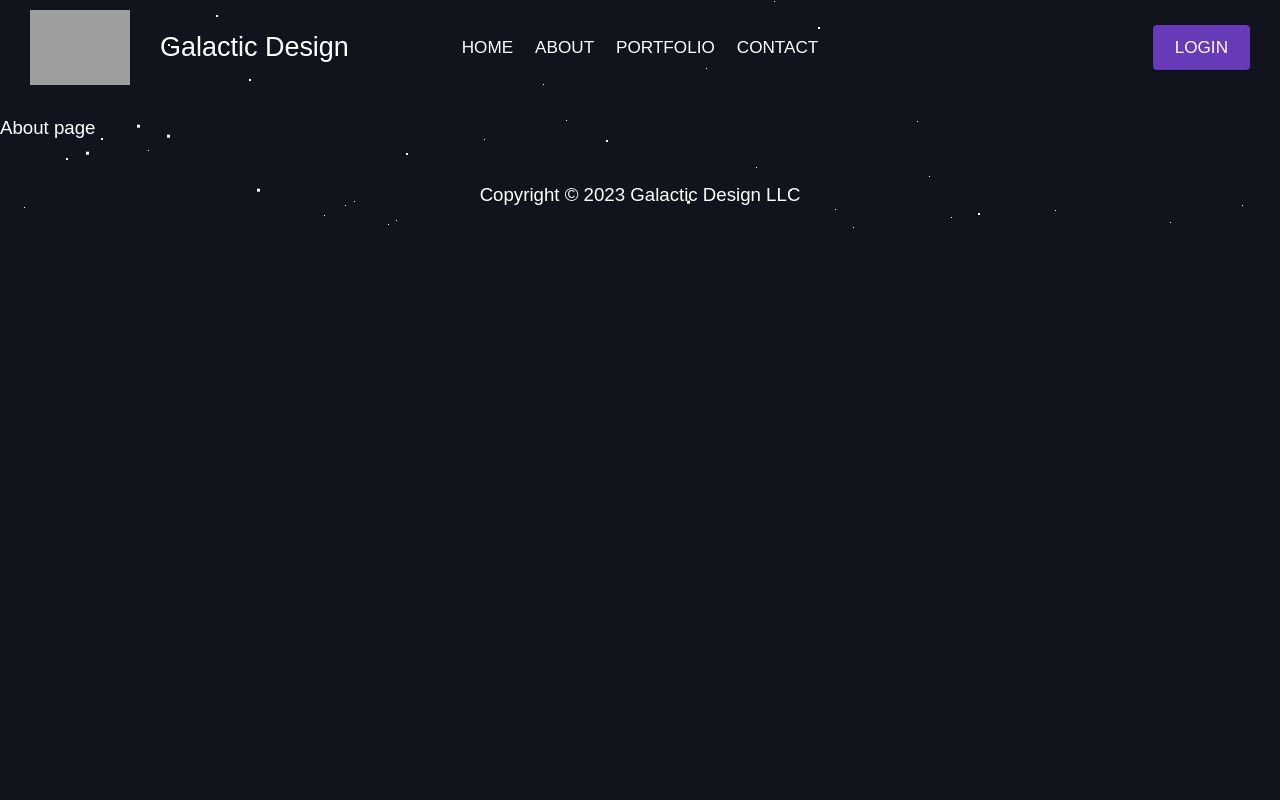
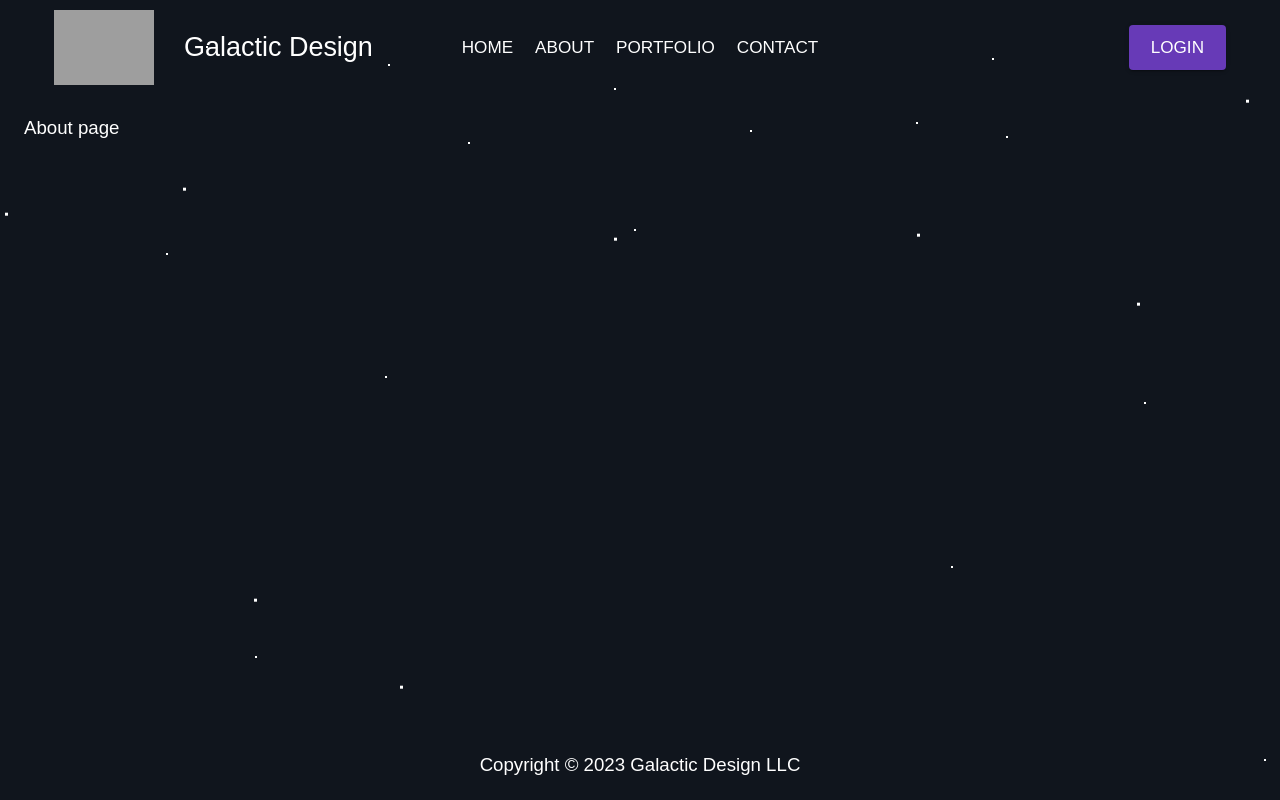
Before and after one commit to jvmersin/web-galacticdesign, a Next.js app: page /about in a window 1280 px wide. Built offline with nearby package versions, Linux system fonts and the light colour scheme; grey boxes are pictures that could not be loaded; a web font is replaced by a local one.

Commit message:
style updates

```diff
--- a/src/app/components/Navigation/MobileNavigation.tsx
+++ b/src/app/components/Navigation/MobileNavigation.tsx
@@ -1,5 +1,5 @@
 import React, { Dispatch, SetStateAction } from "react";
-import { Box, IconButton } from "@mui/material";
+import { Box, IconButton, Theme, useTheme } from "@mui/material";
 import { Menu } from "@mui/icons-material";
 import NavigationLogo from "@/app/components/Navigation/NavigationLogo";
 import "@/app/components/Navigation/navigation.scss";
@@ -10,6 +10,7 @@ type MobileNavigationProps = {
 export default function MobileNavigation({
   handleOpen,
 }: MobileNavigationProps) {
+  const theme: Theme = useTheme();
   return (
     <Box className="mobile-nav-grid">
       <Box
@@ -36,7 +37,12 @@ export default function MobileNavigation({
           display: "flex",
           justifyContent: "center",
           alignItems: "center",
-          pr: "80px",
+          [theme.breakpoints.up(330)]: {
+            pr: "80px",
+          },
+          [theme.breakpoints.up(290)]: {
+            pr: "60px",
+          },
         }}
       >
         <NavigationLogo />
--- a/src/app/components/Navigation/Navigation.tsx
+++ b/src/app/components/Navigation/Navigation.tsx
@@ -10,7 +10,7 @@ export default function Navigation() {
   const [drawerOpen, setDrawerOpen] = useState<boolean>(false);
 
   return (
-    <Box>
+    <Box component="header">
       {!isDesktop ? (
         <MobileNavigation handleOpen={setDrawerOpen} />
       ) : (
--- a/src/app/components/Navigation/navigation.scss
+++ b/src/app/components/Navigation/navigation.scss
@@ -7,5 +7,5 @@
 .mobile-nav-grid {
     display: grid;
     padding: 10px 0;
-    grid-template-columns: 80px auto;
+    grid-template-columns: 80px 1fr;
 }
--- a/src/app/index.scss
+++ b/src/app/index.scss
@@ -1,10 +1,10 @@
 // star background made by @screenshake
 
 @function multiple-box-shadow($n) {
-  $value: "#{random(2500)}px #{random(2500)}px #ffffff";
+  $value: "#{random(3440)}px #{random(3440)}px #fff";
 
   @for $i from 2 through $n {
-    $value: "#{$value}, #{random(2500)}px #{random(2500)}px #ffffff";
+    $value: "#{$value}, #{random(3440)}px #{random(3440)}px #fff";
   }
 
   @return unquote($value)
@@ -15,15 +15,26 @@ $shadows-medium: multiple-box-shadow(200);
 $shadows-big: multiple-box-shadow(100);
 
 html {
-  height: 100%;
-  background: #10151d;
+  position: relative;
+  scroll-padding: 2rem;
+  scroll-behavior: smooth;
+  -webkit-font-smoothing: antialiased;
+}
+
+body {
+  margin: 0;
+  padding: 0;
+  display: block;
 }
 
 main {
-  display: block;
-  width: min(1920px, 100%);
+  display: grid;
+  width: min(1920px, 100% - 3rem);
+  min-height: 100dvh;
+  min-height: 100vh;
   margin-inline: auto;
   position: relative;
+  grid-template-rows: auto 1fr auto;
 }
 
 img,
@@ -32,16 +43,16 @@ svg {
   max-width: 100%;
 }
 
-.star-container {
+.starfield {
   top: 0;
-  width: min(1920px, 100%);
+  width: 100%;
   height: 100%;
   position: absolute;
   background: transparent;
   overflow: hidden;
 }
 
-#stars {
+.stars-sm {
   width: 1px;
   height: 1px;
   background: transparent;
@@ -59,7 +70,7 @@ svg {
   }
 }
 
-#stars2 {
+#stars-md {
   width: 2px;
   height: 2px;
   background: transparent;
@@ -67,7 +78,7 @@ svg {
   animation: animateStars 100s linear infinite;
 
   &:after {
-    content: " ";
+    content: "";
     position: absolute;
     top: 2500px;
     width: 2px;
@@ -77,7 +88,7 @@ svg {
   }
 }
 
-#stars3 {
+#stars-lg {
   width: 3px;
   height: 3px;
   background: transparent;
@@ -85,7 +96,7 @@ svg {
   animation: animateStars 150s linear infinite;
 
   &:after {
-    content: " ";
+    content: "";
     position: absolute;
     top: 2500px;
     width: 3px;
--- a/src/app/layout.tsx
+++ b/src/app/layout.tsx
@@ -1,14 +1,9 @@
 import * as React from "react";
 import type { Metadata } from "next";
-import dynamic from "next/dynamic";
 import ThemeRegistry from "@/app/utilities/theme/ThemeRegistry";
+import Navigation from "@/app/components/Navigation/Navigation";
 import Footer from "@/app/components/Footer";
 import "@/app/index.scss";
-
-const Navigation = dynamic(
-  () => import("@/app/components/Navigation/Navigation"),
-  { ssr: false }
-);
 
 export const metadata: Metadata = {
   title: "Galactic Design",
@@ -59,12 +54,12 @@ export default function RootLayout({ children }: RootLayoutProps) {
     <html lang="en">
       <body>
         <ThemeRegistry>
+          <div className="starfield">
+            <div id="stars-sm" />
+            <div id="stars-md" />
+            <div id="stars-lg" />
+          </div>
           <main>
-            <div className="star-container">
-              <div id="stars" />
-              <div id="stars2" />
-              <div id="stars3" />
-            </div>
             <Navigation />
             {children}
             <Footer />
```
Also changed, not shown: src/app/home.scss (+2 -22 lines), src/app/page.tsx (+19 -9 lines).
